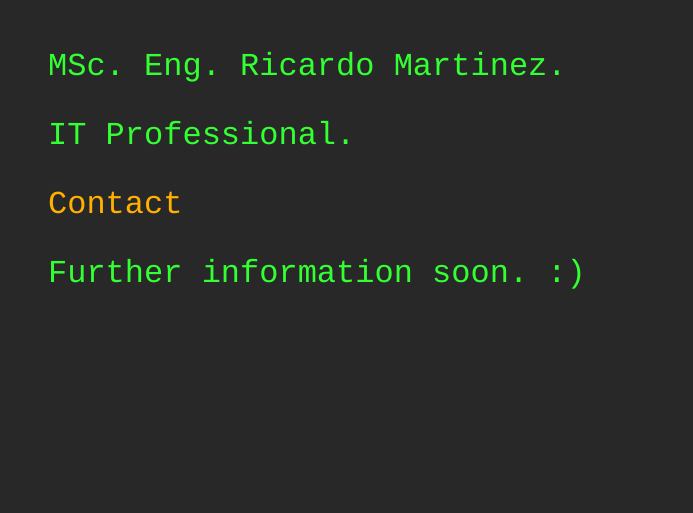
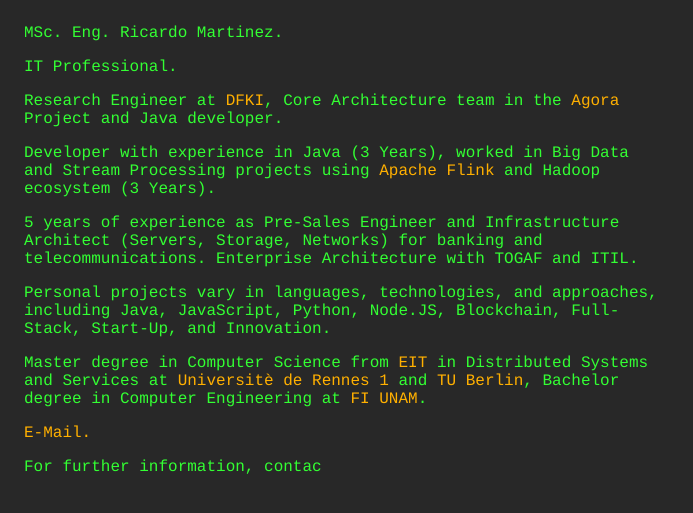
Before and after one commit to ichbinrich/ichbinrich.github.io, a Jekyll site: the page built from index.md, in a window 1280 px wide. Shown: the top 513 px of the page, without its empty margins (0-693 px from the left). Built offline with Jekyll 4.4.1, drawn with Linux system fonts in a browser that asks for light colours.

Commit message:
MVP Bio and JS/CSS Update.

```diff
--- a/_layouts/default.html
+++ b/_layouts/default.html
@@ -5,22 +5,14 @@
     <metahttp-equiv = 'cache-control' content = 'no-cache'>
     <title>{{site.title}}</title>
     <link rel="stylesheet" href="/style.css">
+    <script src="/script.js"></script>
     <script>
-      var i = 0;
-      var txt = "Further information soon. :)";
-      var speed = 50;
-      var on = false;
-
-      function typeWriter() {
-        if (i < txt.length) {
-          document.getElementById("text").innerHTML += txt.charAt(i);
-          i++;
-          setTimeout(typeWriter, speed);
-        }
-      }
+      var message ="For further information, contact me!";
+      var id = "text";
+      var delay = 150;
     </script>
   </head>
-  <body onload="typeWriter()">
+  <body onload="typeWriter(id,message,delay)">
     <div id="text" class="content">
       {{content}}
     </div>
--- a/index.md
+++ b/index.md
@@ -6,4 +6,14 @@ MSc. Eng. Ricardo Martinez.
 
 IT Professional.
 
-[Contact](mailto:msc.ricardomartinez@yahoo.com)
+Research Engineer at [DFKI](https://www.dfki.de/web/), Core Architecture team in the [Agora](https://www.agora-ecosystem.com) Project and Java developer.
+
+Developer with experience in Java (3 Years), worked in Big Data and Stream Processing projects using [Apache Flink](https://flink.apache.org/) and Hadoop ecosystem (3 Years).
+
+5 years of experience as Pre-Sales Engineer and Infrastructure Architect (Servers, Storage, Networks) for banking and telecommunications. Enterprise Architecture with TOGAF and ITIL.
+
+Personal projects vary in languages, technologies, and approaches, including Java, JavaScript, Python, Node.JS, Blockchain, Full-Stack, Start-Up, and Innovation.
+
+Master degree in Computer Science from [EIT](https://www.eitdigital.eu/) in Distributed Systems and Services at [Universitè de Rennes 1](https://istic.univ-rennes1.fr/) and [TU Berlin](https://www.tu-berlin.de), Bachelor degree in Computer Engineering at [FI UNAM](https://www.ingenieria.unam.mx/EN/).
+
+[E-Mail.](mailto:msc.ricardomartinez@yahoo.com)
--- /dev/null
+++ b/script.js
@@ -0,0 +1,9 @@
+function sleep(ms) {
+      return new Promise(resolve => setTimeout(resolve, ms));
+}
+async function typeWriter(id, message, delay) {
+  for ( i=0; i < message.length; i++) {
+    document.getElementById(id).innerHTML += message.charAt(i);
+    await sleep(delay);
+  }
+}
--- a/style.css
+++ b/style.css
@@ -17,7 +17,7 @@ a {
   padding: 0;
   margin: 0;
   text-align: left;
-  font-size: 2em;
+  font-size: 1em;
   max-width: 640px;
   margin: 1.5em;
 }
```
Also changed, not shown: _data/messages.yaml (added).
